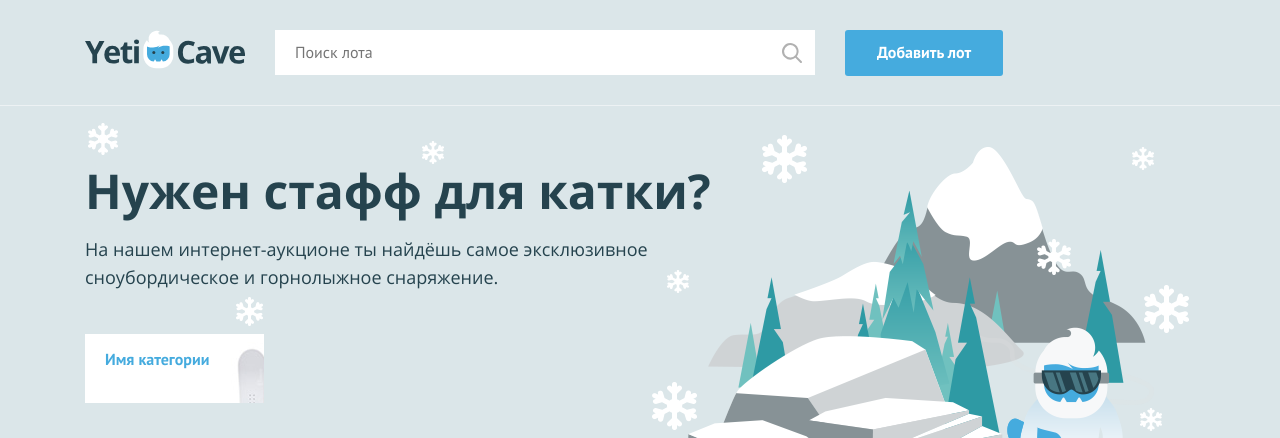
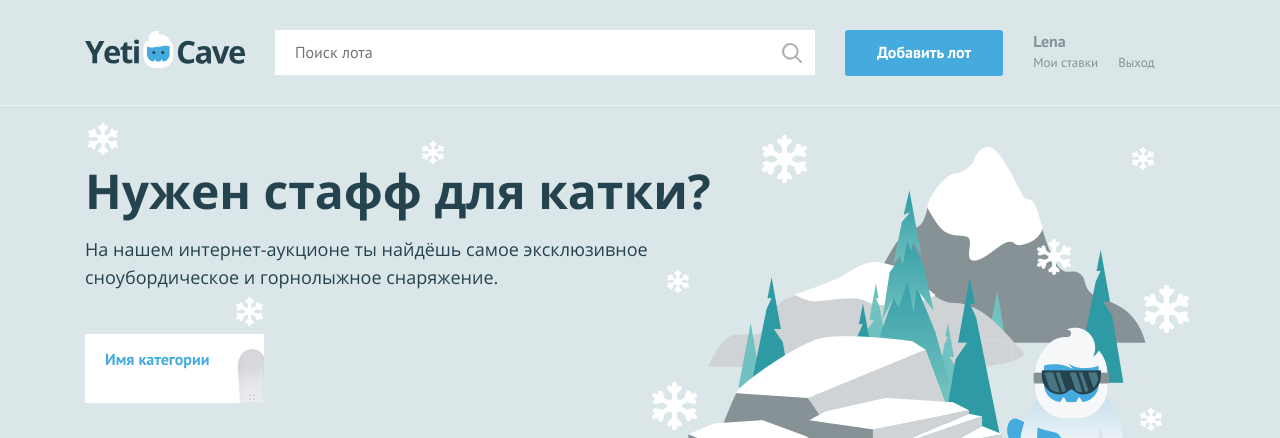
Before and after one commit to ProblemSPb/1267799-yeticave-12, a PHP site: page / in a window 1280 px wide. Shown: the top 438 px of the page. Run offline with PHP 8.4, Linux system fonts and the light colour scheme.

Commit message:
Добавили имя пользователя в шапке. 4. Работаем с условиями

```diff
--- a/index.php
+++ b/index.php
@@ -1,7 +1,7 @@
 <?php
 $is_auth = rand(0, 1);
 
-$user_name = ''; // укажите здесь ваше имя
+$user_name = 'Lena'; // укажите здесь ваше имя
 ?>
 <!DOCTYPE html>
 <html lang="ru">
@@ -29,9 +29,26 @@ $user_name = ''; // укажите здесь ваше имя
         <nav class="user-menu">
 
         <!-- здесь должен быть PHP код для показа меню и данных пользователя -->
+        <?php if ($is_auth == 1): ?>
+        <div class="user-menu__logged">
+        <p><?php print($user_name); ?></p>
+        <a class="user-menu__bets" href="pages/my-bets.html">Мои ставки</a>
+        <a class="user-menu__logout" href="#">Выход</a>
+        </div>
 
+        <?php else: ?>
+        <ul class="user-menu__list">
+        <li class="user-menu__item">
+        <a href="#">Регистрация</a>
+        </li>
+        <li class="user-menu__item">
+        <a href="#">Вход</a>
+        </li>
+        </ul>
         </nav>
-    </div>
+        </div>
+
+        <?php endif; ?>
 </header>
 
 <main class="container">
```
